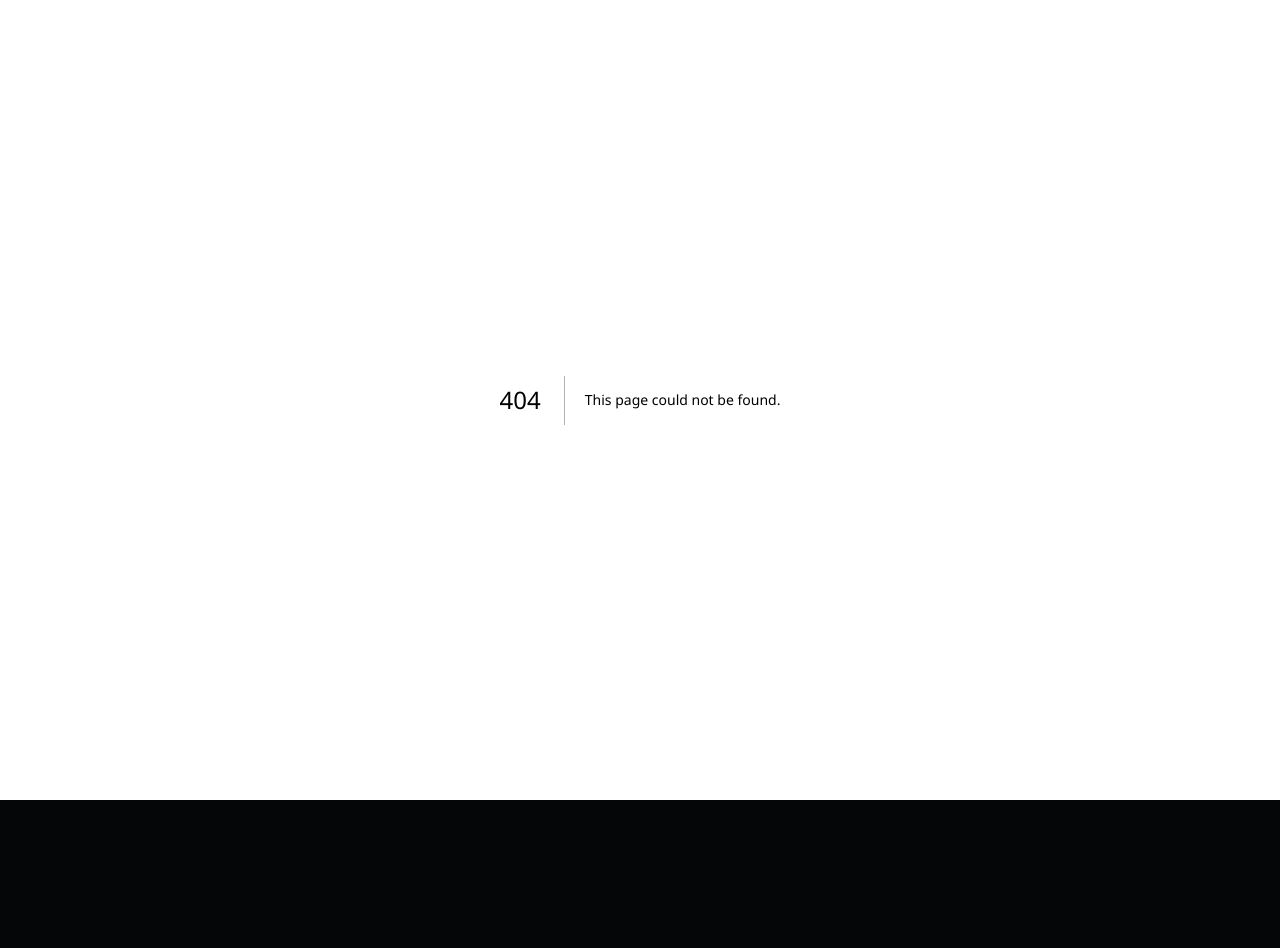
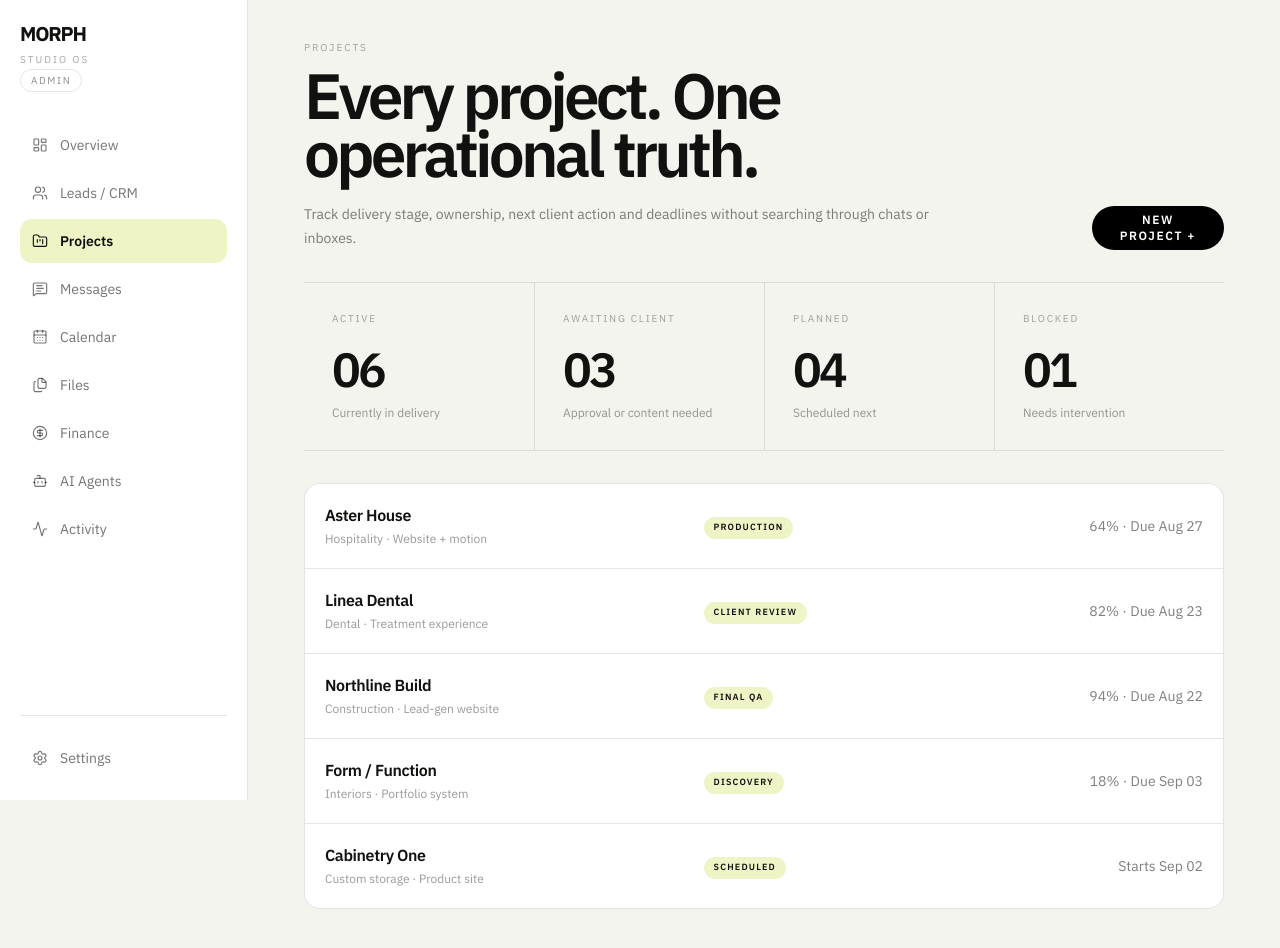
Before and after one commit to rusllich/lyzun-visual-engine, a Next.js app: page /dashboard/projects in a window 1280 px wide. Before the commit this address had no page. Shown: the top 948 px of the page. Before the commit the page ends 800 px from the top, so only its background shows below. Built offline with nearby package versions, Linux system fonts and the light colour scheme.

Commit message:
feat(dashboard): add projects workspace

```diff
--- /dev/null
+++ b/app/dashboard/projects/page.tsx
@@ -0,0 +1,16 @@
+import SectionPage from "@/components/dashboard/SectionPage"
+
+export default function ProjectsPage() {
+  return <SectionPage eyebrow="Projects" title="Every project. One operational truth." description="Track delivery stage, ownership, next client action and deadlines without searching through chats or inboxes." action="New project +" stats={[
+    { label: "Active", value: "06", note: "Currently in delivery" },
+    { label: "Awaiting client", value: "03", note: "Approval or content needed" },
+    { label: "Planned", value: "04", note: "Scheduled next" },
+    { label: "Blocked", value: "01", note: "Needs intervention" },
+  ]} rows={[
+    { title: "Aster House", meta: "Hospitality · Website + motion", status: "Production", detail: "64% · Due Aug 27" },
+    { title: "Linea Dental", meta: "Dental · Treatment experience", status: "Client review", detail: "82% · Due Aug 23" },
+    { title: "Northline Build", meta: "Construction · Lead-gen website", status: "Final QA", detail: "94% · Due Aug 22" },
+    { title: "Form / Function", meta: "Interiors · Portfolio system", status: "Discovery", detail: "18% · Due Sep 03" },
+    { title: "Cabinetry One", meta: "Custom storage · Product site", status: "Scheduled", detail: "Starts Sep 02" },
+  ]} />
+}
```
